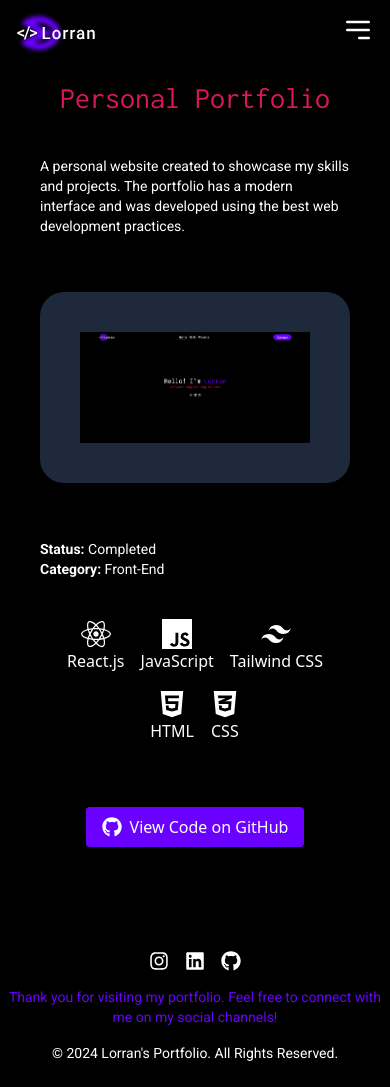
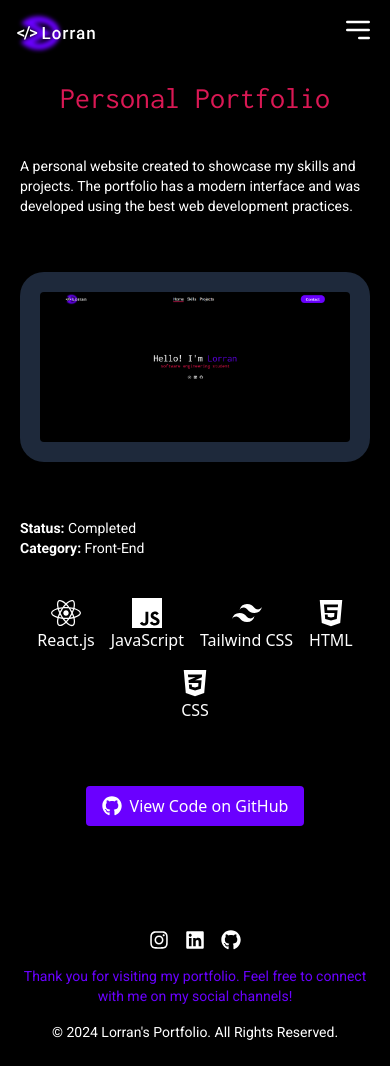
Before and after one commit to lorransantosdev/portfolio-react, a React (Vite) app: page /projects/1 in a window 390 px wide. After the commit the page ends 1066 px from the top, so only its background shows below. Built offline with nearby package versions, Linux system fonts and the light colour scheme.

Commit message:
Alguns ajustes em nas paginas pricipalmente na PageNotFound

```diff
--- a/src/Components/Footer.jsx
+++ b/src/Components/Footer.jsx
@@ -5,7 +5,7 @@ export default function Footer() {
   const nowYear = new Date().getFullYear();
 
   return (
-    <footer className="bg-black text-white py-6 flex flex-col items-center justify-center min-w-80">
+    <footer className="bg-black text-white sm:px-20 px-5 py-6 flex flex-col items-center justify-center min-w-80">
 
       <SocialLinks />
 
--- a/src/Components/Header.jsx
+++ b/src/Components/Header.jsx
@@ -59,6 +59,11 @@ export default function Header() {
               Projects
             </NavLink>
           </li>
+          <li>
+            <NavLink to="*" className="hover:text-primary-color" onClick={() => setIsMobileMenuOpen(false)}>
+              not
+            </NavLink>
+          </li>
 
           <li className="mt-4 lg:hidden">
             <button
--- a/src/Components/ProjectsDetails.jsx
+++ b/src/Components/ProjectsDetails.jsx
@@ -25,7 +25,7 @@ export default function ProjectsDetails() {
             <p className="sm:w-4/5 w-full sm:text-xl text-sm mb-4 font-roboto text-start">{project.description}</p>
 
 
-            <img src={project.img} alt={project.alt} className="sm:w-4/5 w-full h-auto object-cover bg-slate-800 p-10 rounded-3xl mb-4" />
+            <img src={project.img} alt={project.alt} className="sm:w-4/5 w-full h-auto object-cover bg-slate-800 md:p-10 p-5 rounded-3xl mb-4" />
             <div className='sm:w-4/5 w-full'>
                 <p className="w-full sm:text-xl text-sm font-roboto text-start"><strong>Status:</strong> {project.status}</p>
                 <p className="w-fulll sm:text-xl text-sm font-roboto text-start"><strong>Category:</strong> {project.category}</p>
--- a/src/Components/Sections.jsx
+++ b/src/Components/Sections.jsx
@@ -2,7 +2,7 @@ export default function Sections({ background, positions, children }){
 
     return(
         <section className={`w-full min-w-80 sm:px-20 sm:py-40 sm:gap-5
-            px-10 py-20
+            px-5 py-20
         ${background} ${positions}`}>
             {children}
         </section>
--- a/src/Pages/MySkills.jsx
+++ b/src/Pages/MySkills.jsx
@@ -7,7 +7,7 @@ import SkillCategory from '../Components/SkillCategory';
 export default function SkillsPage() {
   const sectionSkills = {
     background: "bg-black",
-    positions: "flex flex-col items-center text-white h-screen",
+    positions: "flex flex-col items-center text-white",
   };
 
   const purpleCustom = "text-[#6A00FF]";
--- a/src/Pages/PageNotFound.jsx
+++ b/src/Pages/PageNotFound.jsx
@@ -1,7 +1,29 @@
+import Sections from "../Components/Sections";
+import { useNavigate } from "react-router-dom";
+import TitlePages from "../Components/TitlePages";
+
 export default function PageNotFound() {
+    const navigate = useNavigate();
+
+    const sectionError = {
+        background: "bg-black",
+        positions: "flex flex-col justify-center items-center text-white h-screen",
+      };
+
+    const titleNotFound = {
+        style: "text-white font-inconsolata text-center sm:text-6xl text-5xl",
+        text: "Error",
+        highlightText: "404"
+    };
 
     return(
-        <>
-        </>
+        <Sections background={sectionError.background} positions={sectionError.positions}>
+            <p className="text-[#da1854] sm:text-3xl text-lg font-inconsolata text-center">Page Not Found</p>
+            <TitlePages style={titleNotFound.style} text={titleNotFound.text} highlightText={titleNotFound.highlightText} />
+
+            <button
+            onClick={() => {navigate("/")}}
+            className="font-roboto mt-10">Return to home page.</button>
+        </Sections>
     )
 }
```
